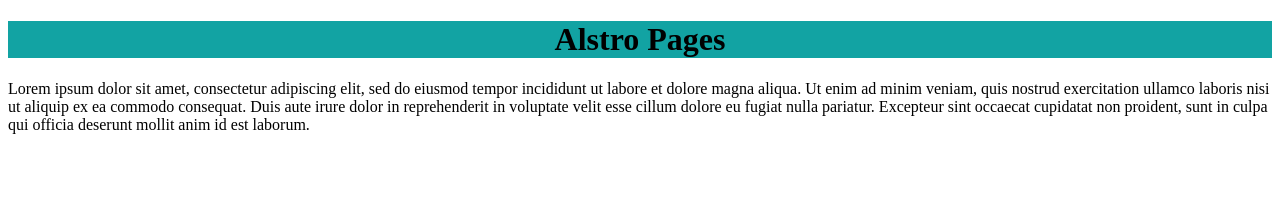
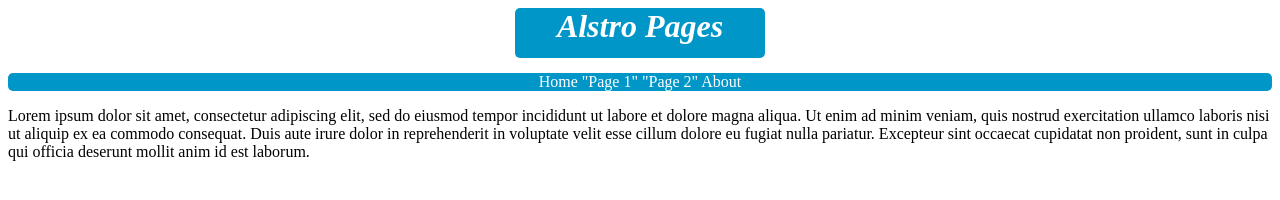
Before and after one commit to LilacAlstro/Lilac-Pages, a plain HTML site: page index.html in a window 1280 px wide. Drawn offline with Linux system fonts and the light colour scheme.

Commit message:
Navigation bar placeholder added

```diff
--- a/index.html
+++ b/index.html
@@ -3,17 +3,27 @@
 <head>
     <link rel="stylesheet" href="style.css">
 <title>
-   Lilac Pages
+  Alstro Pages
 </title>
 <body>
     <div>
-        <div><h1>Alstro Pages</h1></div>
-        <div><p>
-            Lorem ipsum dolor sit amet, consectetur adipiscing elit, sed do eiusmod tempor incididunt ut labore et dolore magna aliqua.
-            Ut enim ad minim veniam, quis nostrud exercitation ullamco laboris nisi ut aliquip ex ea commodo consequat.
-            Duis aute irure dolor in reprehenderit in voluptate velit esse cillum dolore eu fugiat nulla pariatur.
-            Excepteur sint occaecat cupidatat non proident, sunt in culpa qui officia deserunt mollit anim id est laborum.
-        </p></div>
+        <div>
+            <h1>
+              Alstro Pages
+            </h1>
+        </div>
+        <!-- Navigation bar to be added below  -->
+        <div class="navigation-bar">
+          Home "Page 1" "Page 2" About
+        </div>
+        <div>
+        <p>
+          Lorem ipsum dolor sit amet, consectetur adipiscing elit, sed do eiusmod tempor incididunt ut labore et dolore magna aliqua.
+          Ut enim ad minim veniam, quis nostrud exercitation ullamco laboris nisi ut aliquip ex ea commodo consequat.
+          Duis aute irure dolor in reprehenderit in voluptate velit esse cillum dolore eu fugiat nulla pariatur.
+          Excepteur sint occaecat cupidatat non proident, sunt in culpa qui officia deserunt mollit anim id est laborum.
+        </p>
+        </div>
     </div>
 </body>
 </head>
--- a/style.css
+++ b/style.css
@@ -1,4 +1,18 @@
 h1 {
-    background-color: rgb(18, 163, 163);
+    background-color: rgb(0, 150, 200);
     text-align: center;
+    color: white;
+    height: 50px;
+    width: 250px;
+    font-style: italic;
+    border-radius: 5px;
+    margin: auto;
+    margin-bottom: 15px;
 }
+
+.navigation-bar{
+    background-color: rgb(0, 150, 200);
+    text-align: center;
+    color: white;
+    border-radius: 5px;
+}
```
